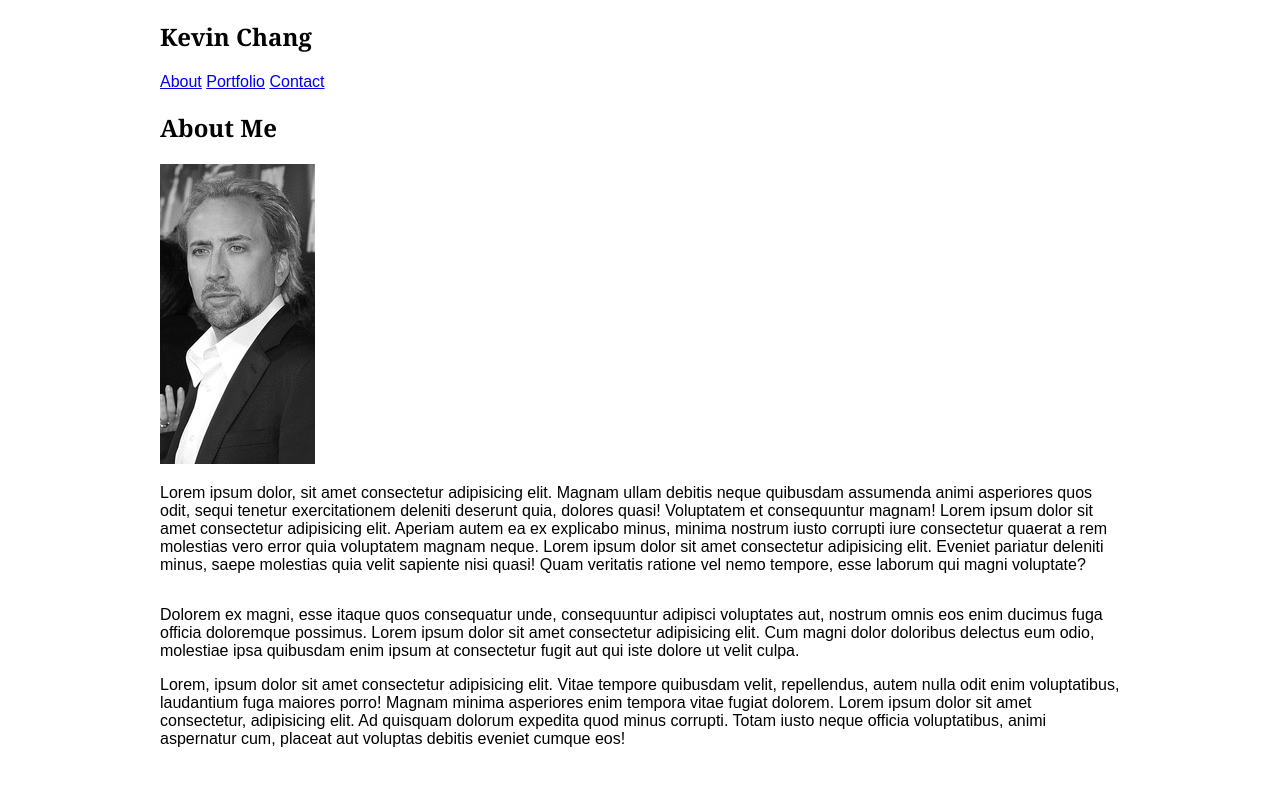
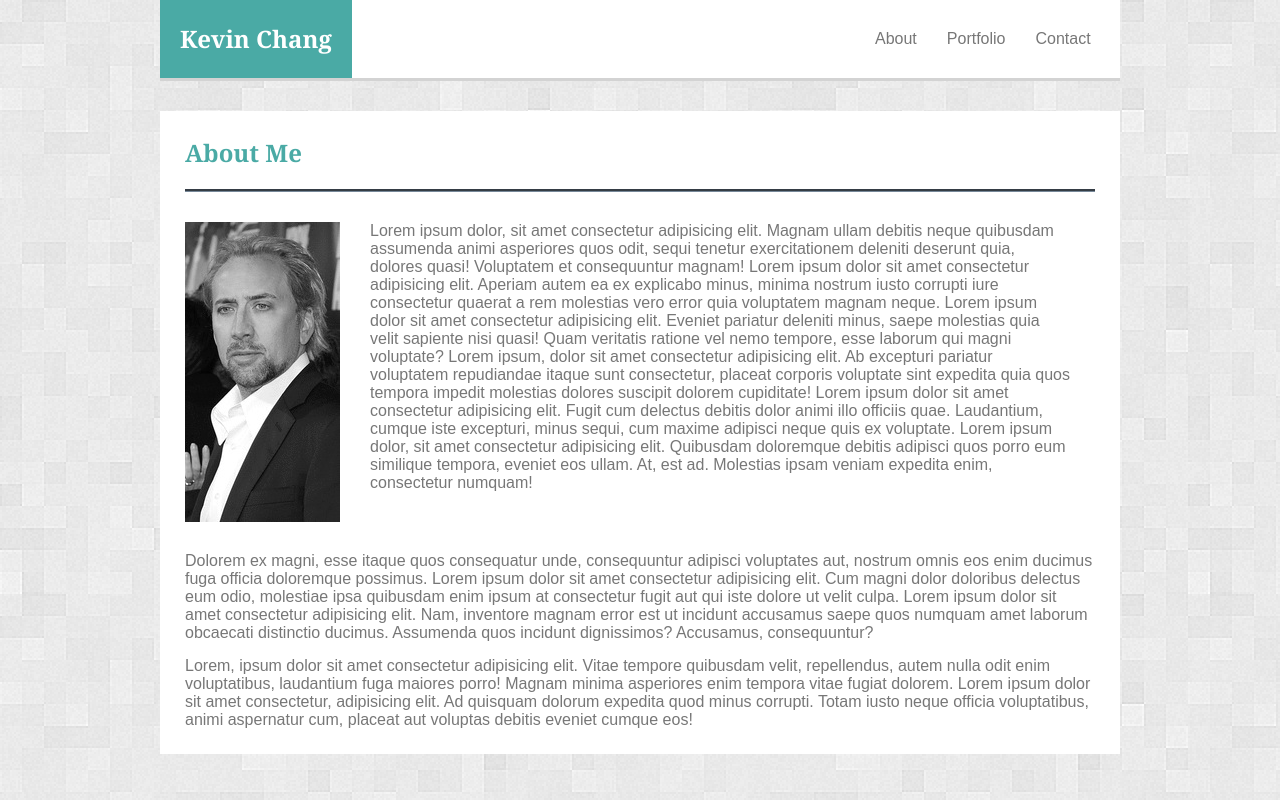
Before and after one commit to kevinlichang/Basic-Portfolio, a plain HTML site: page index.html in a window 1280 px wide. Drawn offline with Linux system fonts and the light colour scheme.

Commit message:
added css styles unfinished nav bar

```diff
--- a/assets/css/style.css
+++ b/assets/css/style.css
@@ -6,21 +6,12 @@ body {
   font-family: Arial, 'Helvetica Neue', Helvetica, sans-serif;
   width: 960px;
   margin: 0 auto;
+  background-image: url("../images/squares.png");
+  color: #777777;
 }
 
-#name, h2 {
+.name, h2 {
   font-family: 'Georgia', Times, 'Times New Roman', serif;
-}
-
-/* Navigation Header */
-.navigation {
-
-}
-
-/* About Me Page */
-#firstp {
-  float: left;
-  width: auto;
 }
 
 .clearfix::after {
@@ -28,3 +19,115 @@ body {
   clear: both;
   display:block;
 }
+
+/* ---Navigation Header--- */
+ul {
+  list-style: none;
+  float: right;
+  width: 300px;
+  margin: 0;
+}
+
+a {
+  color: #777;
+  text-decoration: none;
+ }
+
+a:hover {
+  color: rgb(204, 202, 202);
+  position: relative;
+  top: 2px;
+  left: 1px;
+}
+a:active {
+  color: #4aaaa5;
+}
+
+.navigation {
+  background: #fff;
+  border-bottom-color: lightgray;
+  border-bottom-style: solid;
+}
+
+.name {
+  padding: 20px;
+  color: #fff;
+  background: #4aaaa5;
+  float: left;
+  margin: 0;
+  line-height: 38px;
+}
+
+.navbar {
+  float: left;
+  margin: 30px 15px;
+}
+
+
+/* ---Main content--- */
+.container {
+  background: #fff;
+  border-color: #dddddd;
+  padding: 10px;
+  position: relative;
+  top: 30px;
+}
+h2{
+  color: #4aaaa5;
+}
+h2 {
+  padding-bottom: 20px;
+  border-bottom-style: groove;
+  border-bottom-color: lightslategray;
+}
+h2, .biopic, .biop {
+  margin: 15px;
+}
+
+
+/* ---About Me Page--- */
+.biopic {
+  float:left;
+}
+#firstp {
+  float: left;
+  width: 700px;
+}
+
+
+/* ---Contact--- */
+fieldset {
+  border-style: none;
+  margin: 15px;
+  padding: 0;
+}
+label {
+  line-height: 1.7;
+}
+input, textarea {
+  display: block;
+  width: 100%;
+}
+.submitbtn {
+  margin: 5px 15px;
+  width: 75px;
+  background-color: #4aaaa5;
+  color: #fff;
+  padding: 7px 10px;
+  border-radius: 8px;
+  border-style: solid;
+}
+.submitbtn:hover {
+  color: lightcyan;
+  border-style: solid;
+  border-color: #4aaaa5;
+}
+.submitbtn:active {
+  background: #fff;
+  color: #4aaaa5;
+}
+
+/* ---Portfolio--- */
+img {
+  margin: 15px;
+}
--- a/index.html
+++ b/index.html
@@ -10,21 +10,24 @@
 </head>
 
 <body>
-  <nav class="navigation">
-    <h1 id="name">Kevin Chang</h1>
+    <nav class="navigation clearfix">
+      <h1 class="name">Kevin Chang</h1>
 
-    <a href="index.html" class="navbar">About</a>
+      <ul>
+        <li><a href="index.html" class="navbar">About</a></li>
 
-    <a href="portfolio.html" class="navbar">Portfolio</a>
+        <li><a href="portfolio.html" class="navbar">Portfolio</a></li>
 
-    <a href="contact.html" class="navbar">Contact</a>
-  </nav>
+        <li><a href="contact.html" class="navbar">Contact</a></li>
+      </ul>
+    </nav>
 
-  <section class="mainbio">
+
+  <section class="container mainbio">
     <h2>About Me</h2>
 
     <div class="clearfix">
-      <img id="about-me-pic" src="assets/images/mainpic.jpg" alt="Kevin Chang" />
+      <img class="biopic" src="assets/images/mainpic.jpg" alt="Kevin Chang" />
 
       <p class="biop" id="firstp">
         Lorem ipsum dolor, sit amet consectetur adipisicing elit. Magnam ullam debitis neque quibusdam assumenda animi
@@ -34,6 +37,13 @@
         neque. Lorem ipsum dolor sit amet consectetur adipisicing elit. Eveniet pariatur deleniti minus, saepe
         molestias
         quia velit sapiente nisi quasi! Quam veritatis ratione vel nemo tempore, esse laborum qui magni voluptate?
+        Lorem ipsum, dolor sit amet consectetur adipisicing elit. Ab excepturi pariatur voluptatem repudiandae itaque
+        sunt consectetur, placeat corporis voluptate sint expedita quia quos tempora impedit molestias dolores suscipit
+        dolorem cupiditate! Lorem ipsum dolor sit amet consectetur adipisicing elit. Fugit cum delectus debitis dolor
+        animi illo officiis quae. Laudantium, cumque iste excepturi, minus sequi, cum maxime adipisci neque quis ex
+        voluptate. Lorem ipsum dolor, sit amet consectetur adipisicing elit. Quibusdam doloremque debitis adipisci quos
+        porro eum similique tempora, eveniet eos ullam. At, est ad. Molestias ipsam veniam expedita enim, consectetur
+        numquam!
       </p>
     </div>
 
@@ -41,7 +51,9 @@
       Dolorem ex magni, esse itaque quos consequatur unde, consequuntur adipisci voluptates aut, nostrum omnis eos enim
       ducimus fuga officia doloremque possimus. Lorem ipsum dolor sit amet consectetur adipisicing elit. Cum magni
       dolor doloribus delectus eum odio, molestiae ipsa quibusdam enim ipsum at consectetur fugit aut qui iste dolore
-      ut velit culpa.
+      ut velit culpa. Lorem ipsum dolor sit amet consectetur adipisicing elit. Nam, inventore magnam error est ut
+      incidunt accusamus saepe quos numquam amet laborum obcaecati distinctio ducimus. Assumenda quos incidunt
+      dignissimos? Accusamus, consequuntur?
     </p>
 
     <p class="biop" id="thirdp">
@@ -51,8 +63,11 @@
       corrupti. Totam iusto neque officia voluptatibus, animi aspernatur cum, placeat aut voluptas debitis eveniet
       cumque eos!
     </p>
+  </section>
 
-  </section>
+  <footer>
+    Copyright
+  </footer>
 
 </body>
 
```
Also changed, not shown: contact.html (+10 -7 lines), portfolio.html (+8 -6 lines), assets/images/squares.png (added).
